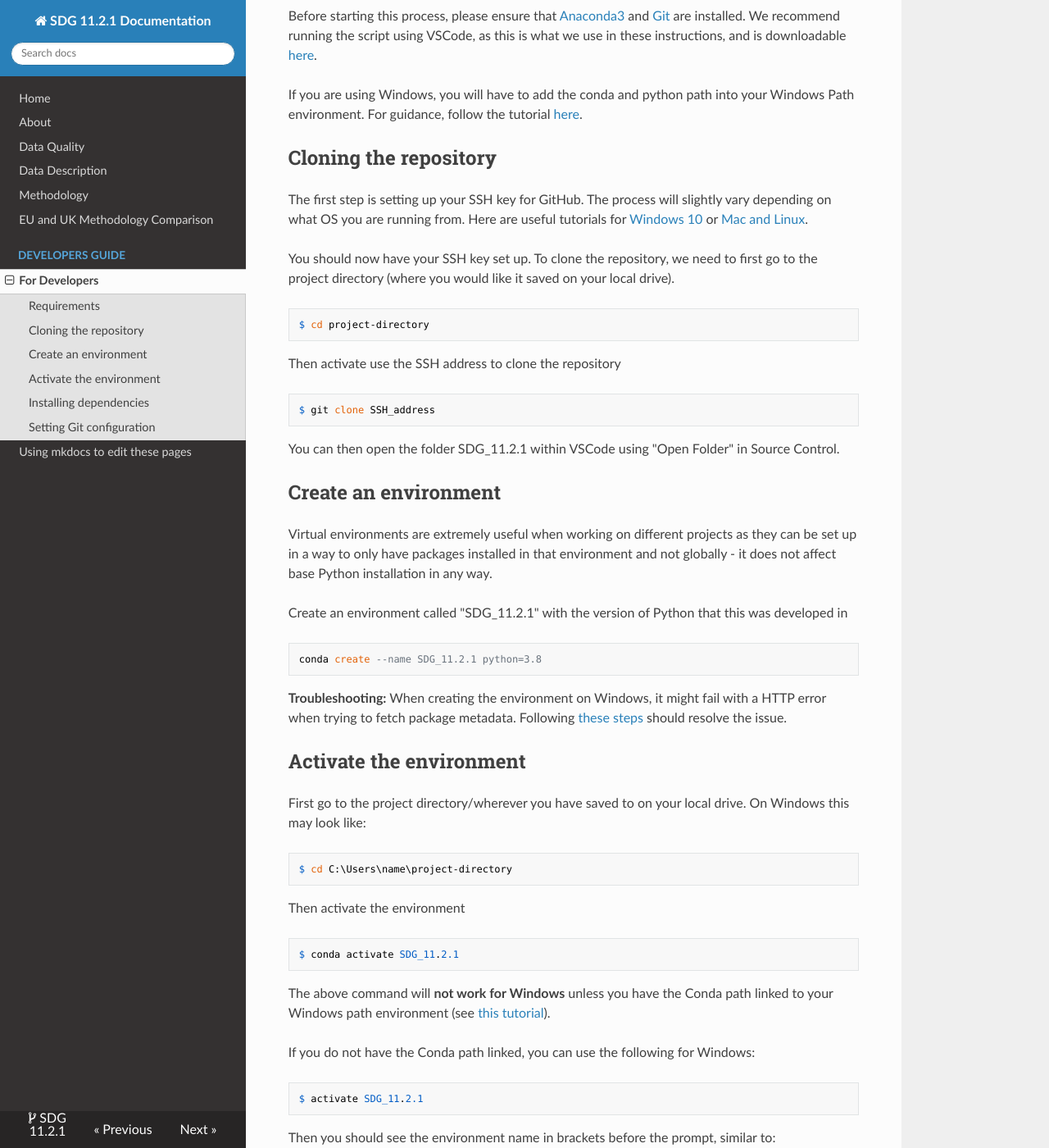
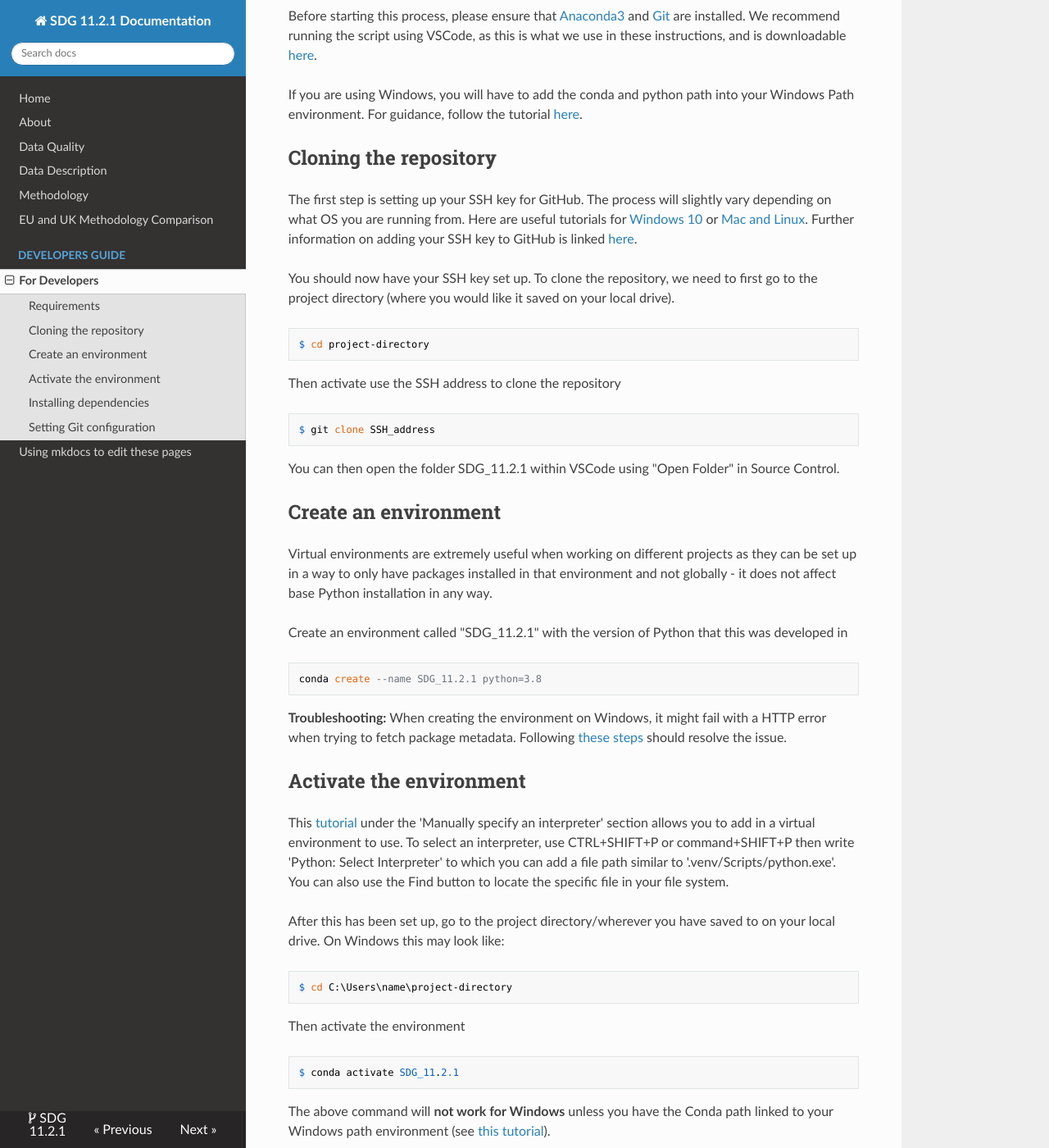
Before and after one commit to ONSdigital/SDG_11.2.1, an MkDocs documentation site: the page built from docs/developers_guide.md, in a window 1280 px wide and 1400 px high, scrolled down 400 px. Shown: the whole window at 82% size. Built offline with MkDocs 1.6.1, drawn with Linux system fonts in a browser that asks for light colours; nearby versions of some CDN libraries.

Commit message:
updating for developers section

```diff
--- a/docs/developers_guide.md
+++ b/docs/developers_guide.md
@@ -11,7 +11,7 @@ Before starting this process, please ensure that [Anaconda3](https://docs.anacon
 If you are using Windows, you will have to add the conda and python path into your Windows Path environment. For guidance, follow the tutorial [here](https://www.datacamp.com/community/tutorials/installing-anaconda-windows).
 
 ## Cloning the repository
-The first step is setting up your SSH key for GitHub. The process will slightly vary depending on what OS you are running from. Here are useful tutorials for [Windows 10](https://medium.com/devops-with-valentine/2021-how-to-set-up-your-ssh-key-for-github-on-windows-10-afe6e729a3c0) or [Mac and Linux](https://www.atlassian.com/git/tutorials/git-ssh).
+The first step is setting up your SSH key for GitHub. The process will slightly vary depending on what OS you are running from. Here are useful tutorials for [Windows 10](https://medium.com/devops-with-valentine/2021-how-to-set-up-your-ssh-key-for-github-on-windows-10-afe6e729a3c0) or [Mac and Linux](https://www.atlassian.com/git/tutorials/git-ssh). Further information on adding your SSH key to GitHub is linked [here](https://docs.github.com/en/authentication/connecting-to-github-with-ssh/adding-a-new-ssh-key-to-your-github-account).
 
 You should now have your SSH key set up. To clone the repository, we need to first go to the project directory (where you would like it saved on your local drive).
 
@@ -34,7 +34,9 @@ Create an environment called "SDG_11.2.1" with the version of Python that this w
 
 ## Activate the environment
 
-First go to the project directory/wherever you have saved to on your local drive. On Windows this may look like:
+This [tutorial](https://code.visualstudio.com/docs/python/environments) under the 'Manually specify an interpreter' section allows you to add in a virtual environment to use. To select an interpreter, use CTRL+SHIFT+P or command+SHIFT+P then write 'Python: Select Interpreter' to which you can add a file path similar to '.venv/Scripts/python.exe'. You can also use the Find button to locate the specific file in your file system.
+
+After this has been set up, go to the project directory/wherever you have saved to on your local drive. On Windows this may look like:
 
     $ cd C:\Users\name\project-directory
 
@@ -53,7 +55,9 @@ Then you should see the environment name in brackets before the prompt, similar
 
     (SDG_11.2.1) $
 
-**Troubleshooting:** Activating the environment in the Powershell terminal does not work for Windows. Set the default terminal to Command Prompt and activate from here.
+**Troubleshooting:**
+
+Activating the environment in the Powershell terminal does not work for Windows. Set the default terminal to Command Prompt and activate from here.
 
 1. Press CTRL+Shift+P and search for 'Terminal: Configure Terminal Settings'.
 2. Under the 'Terminal > External: Windows Exec' section enter the path to your cmd. E.g.
@@ -75,6 +79,10 @@ Which should return something like:
 C:\Python36\envs\SDG_11.2.1\python.exe
 
 Showing your are using the Python from the virtual environment, not the base installation of Python.
+
+
+
+
 
 ## Installing dependencies
 First, ensure you are in the project directory
```
